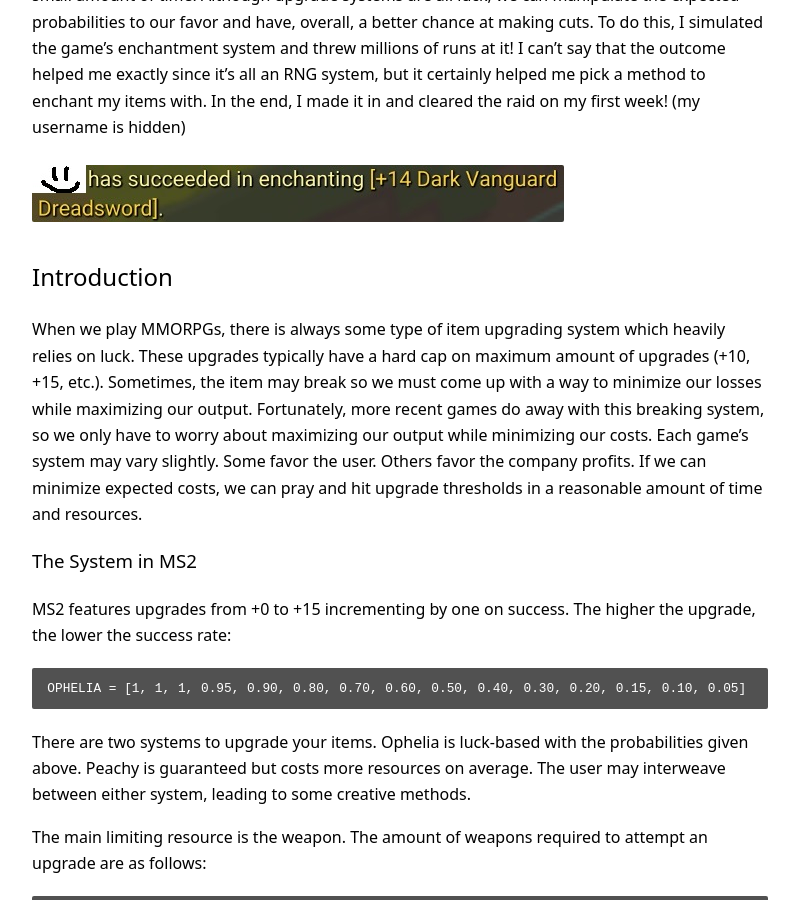
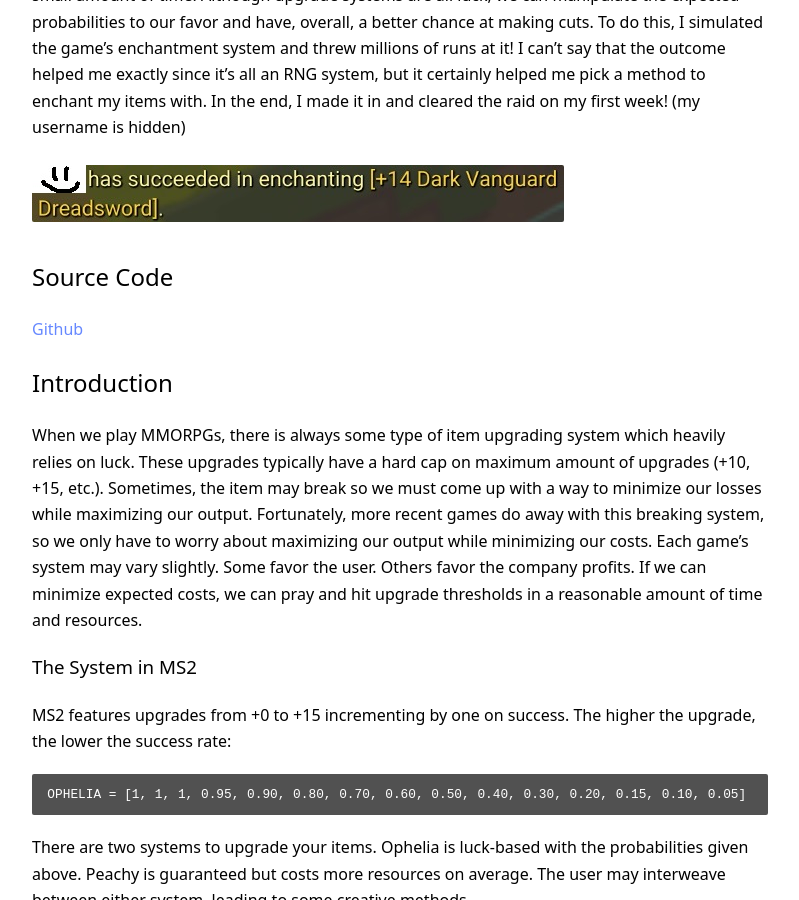
Before and after one commit to NguyenJus/blog, a Jekyll site: the page built from _posts/2019-08-15-Enchanting-Simulation-MapleStory2.md, in a window 1280 px wide and 900 px high, scrolled down 365 px. Shown: the whole window, without its empty margins (240-1039 px from the left). Built offline with Jekyll 4.4.1, drawn with Linux system fonts in a browser that asks for light colours.

Commit message:
added src link

```diff
--- a/_posts/2019-08-15-Enchanting-Simulation-MapleStory2.md
+++ b/_posts/2019-08-15-Enchanting-Simulation-MapleStory2.md
@@ -14,6 +14,10 @@
 
 
 
+
+## Source Code
+
+[Github](https://github.com/NguyenJus/MS2-Enchant-Simulation)
 
 ## Introduction
 
```
